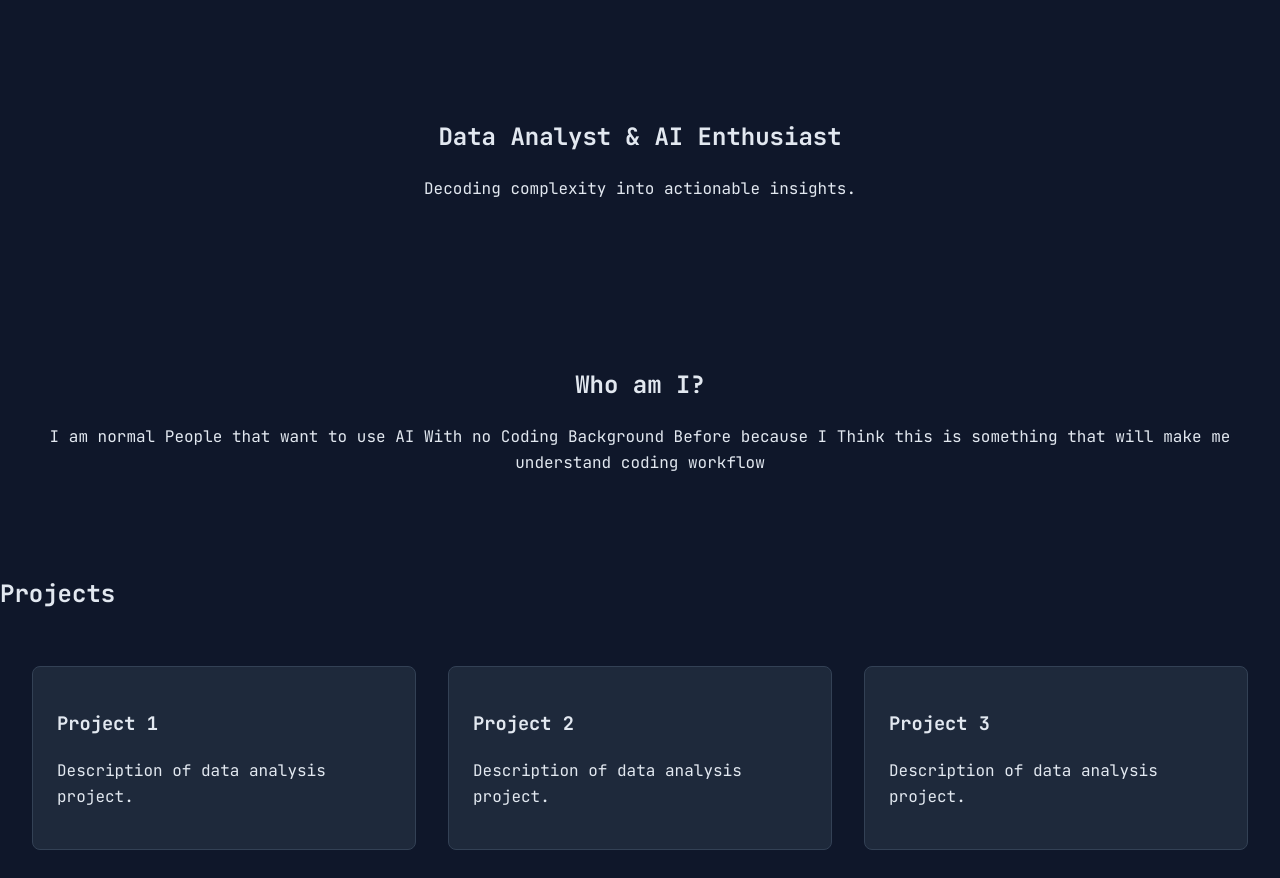
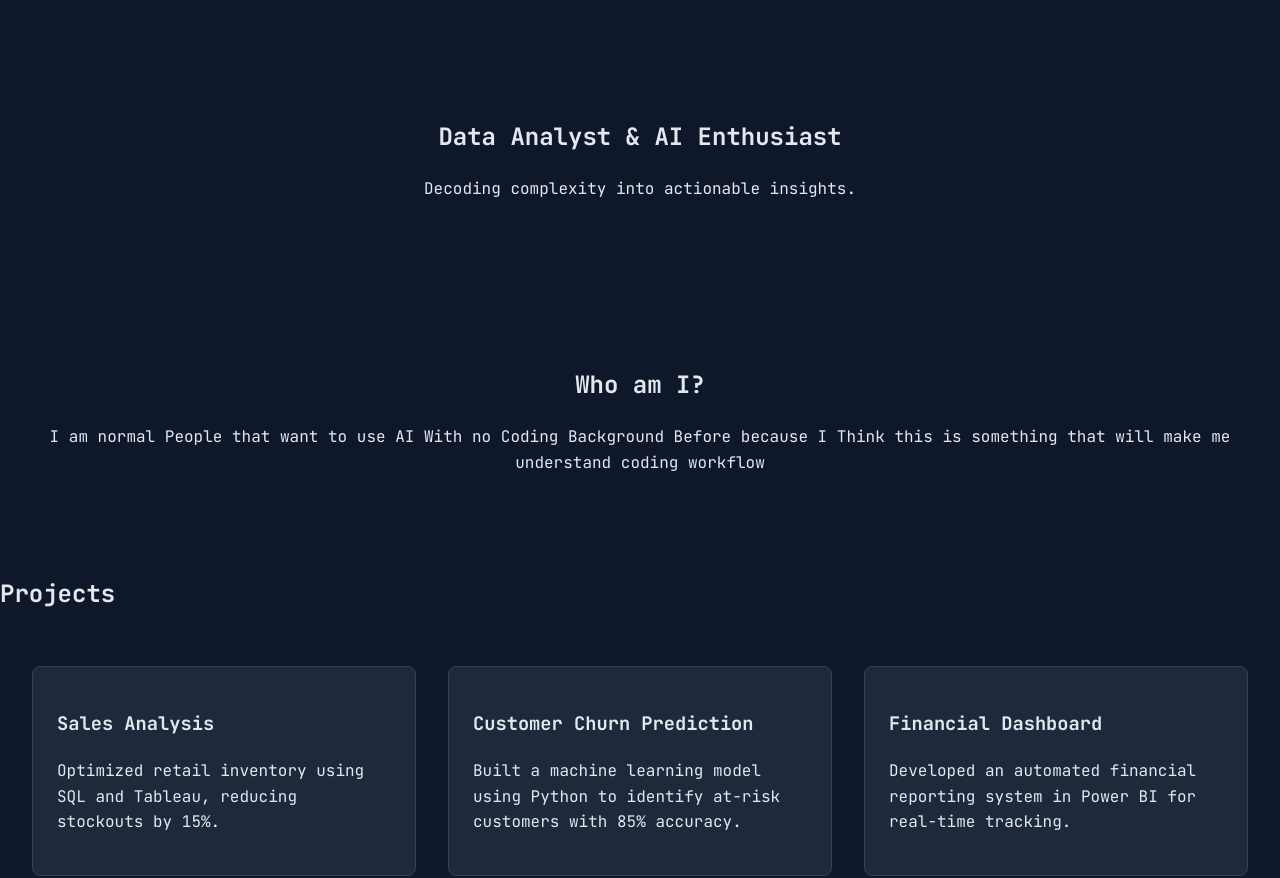
Before and after one commit to Pigger111-hub/tiger-simple-portfolio, a plain HTML site: page index.html in a window 1280 px wide. Shown: the part 108-986 px from the top of the page. Drawn offline with Linux system fonts and the light colour scheme.

Commit message:
Update: Added project details

```diff
--- a/index.html
+++ b/index.html
@@ -31,9 +31,9 @@
         <section id="projects">
             <h2>Projects</h2>
             <div class="project-grid">
-                <div class="card"><h3>Project 1</h3><p>Description of data analysis project.</p></div>
-                <div class="card"><h3>Project 2</h3><p>Description of data analysis project.</p></div>
-                <div class="card"><h3>Project 3</h3><p>Description of data analysis project.</p></div>
+                <div class="card"><h3>Sales Analysis</h3><p>Optimized retail inventory using SQL and Tableau, reducing stockouts by 15%.</p></div>
+                <div class="card"><h3>Customer Churn Prediction</h3><p>Built a machine learning model using Python to identify at-risk customers with 85% accuracy.</p></div>
+                <div class="card"><h3>Financial Dashboard</h3><p>Developed an automated financial reporting system in Power BI for real-time tracking.</p></div>
             </div>
         </section>
 
```
